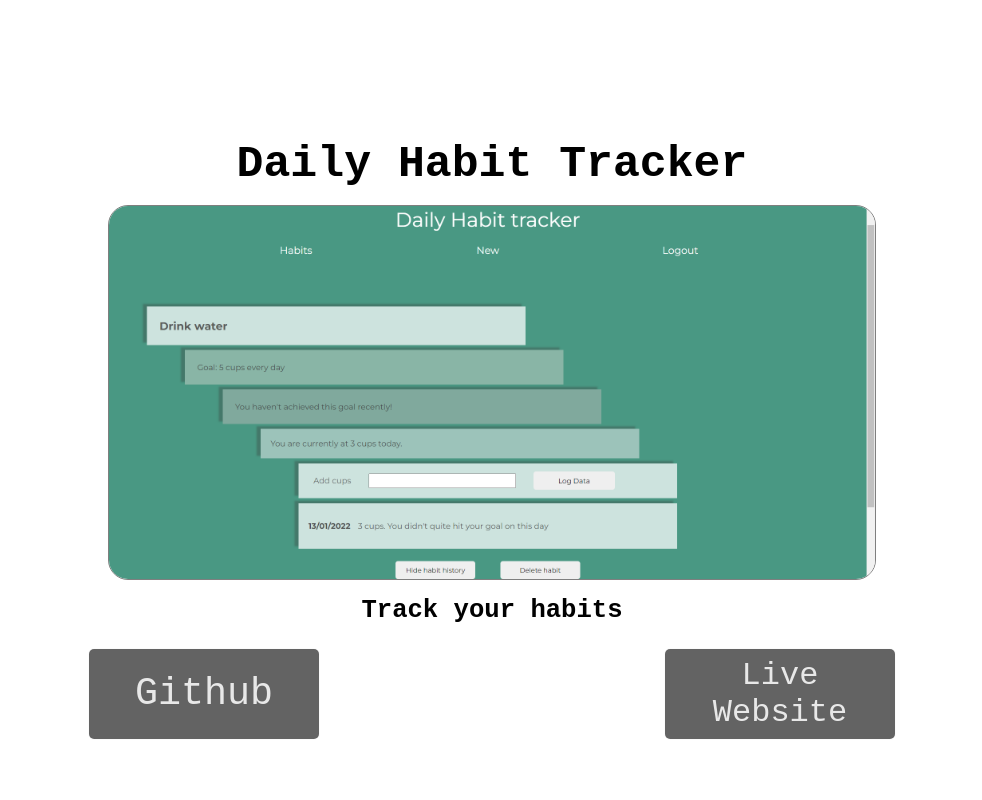
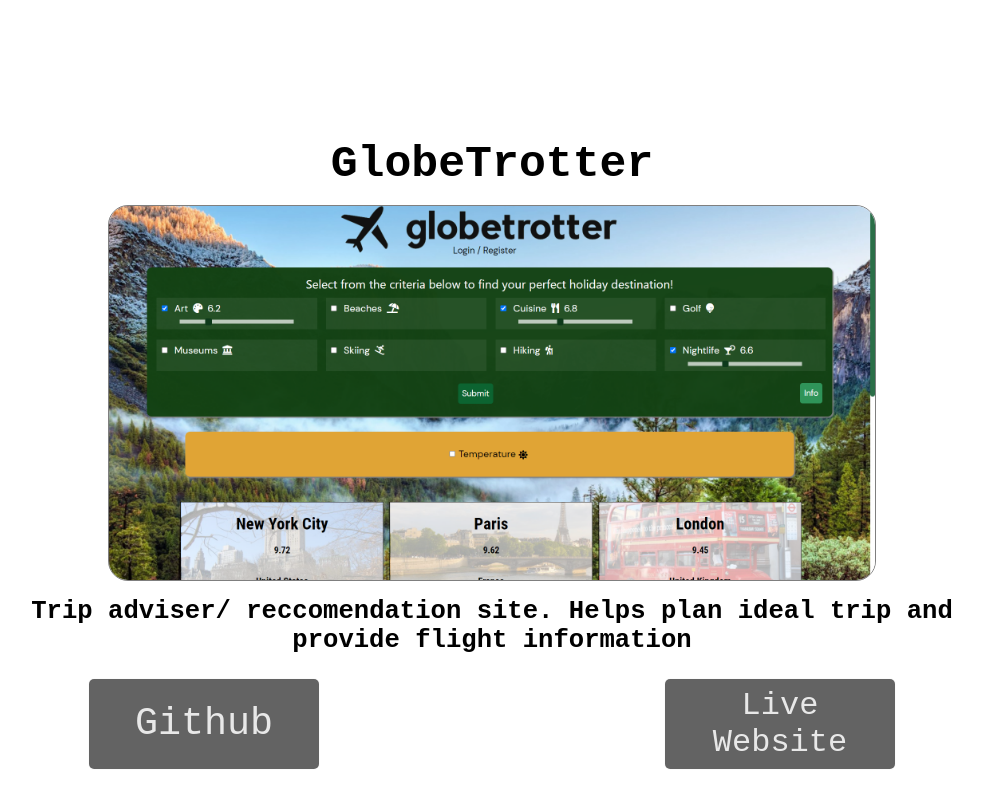
Before and after one commit to Rahib0/Portfolio-Site, a React (Create React App) app: page / in a window 1280 px wide. Shown: the part 1580-2380 px from the top of the page, without its empty margins (148-1130 px from the left). Built offline with nearby package versions, Linux system fonts and the light colour scheme.

Commit message:
added globetrotters section & edited flask icon

```diff
--- a/src/App.js
+++ b/src/App.js
@@ -5,6 +5,13 @@ import './App.css'
 
 
 const featuredList = [
+    {
+        name: "GlobeTrotter",
+        screenshot: screenshot.globeTrotter,
+        desc: "Trip adviser/ reccomendation site. Helps plan ideal trip and provide flight information",
+        gitUrl: "https://github.com/PeterAndrewBriscoe/GlobeTrotter",
+        liveUrl: "https://globetrotter-app.netlify.app/"
+    },
     {
         name: " Daily Habit Tracker",
         screenshot: screenshot.habit,
--- a/src/assets/screenshot/index.js
+++ b/src/assets/screenshot/index.js
@@ -2,3 +2,4 @@ export { default as anon } from './anon-posts.png'
 export { default as habit } from './Habit-Tracker.png'
 export { default as postify } from './postify.png'
 export { default as repoFinder } from './repo-finder.png'
+export { default as globeTrotter } from './globetrotter.png'
```
Also changed, not shown: src/assets/icons/flask.png, src/assets/screenshot/globetrotter.png (added).
